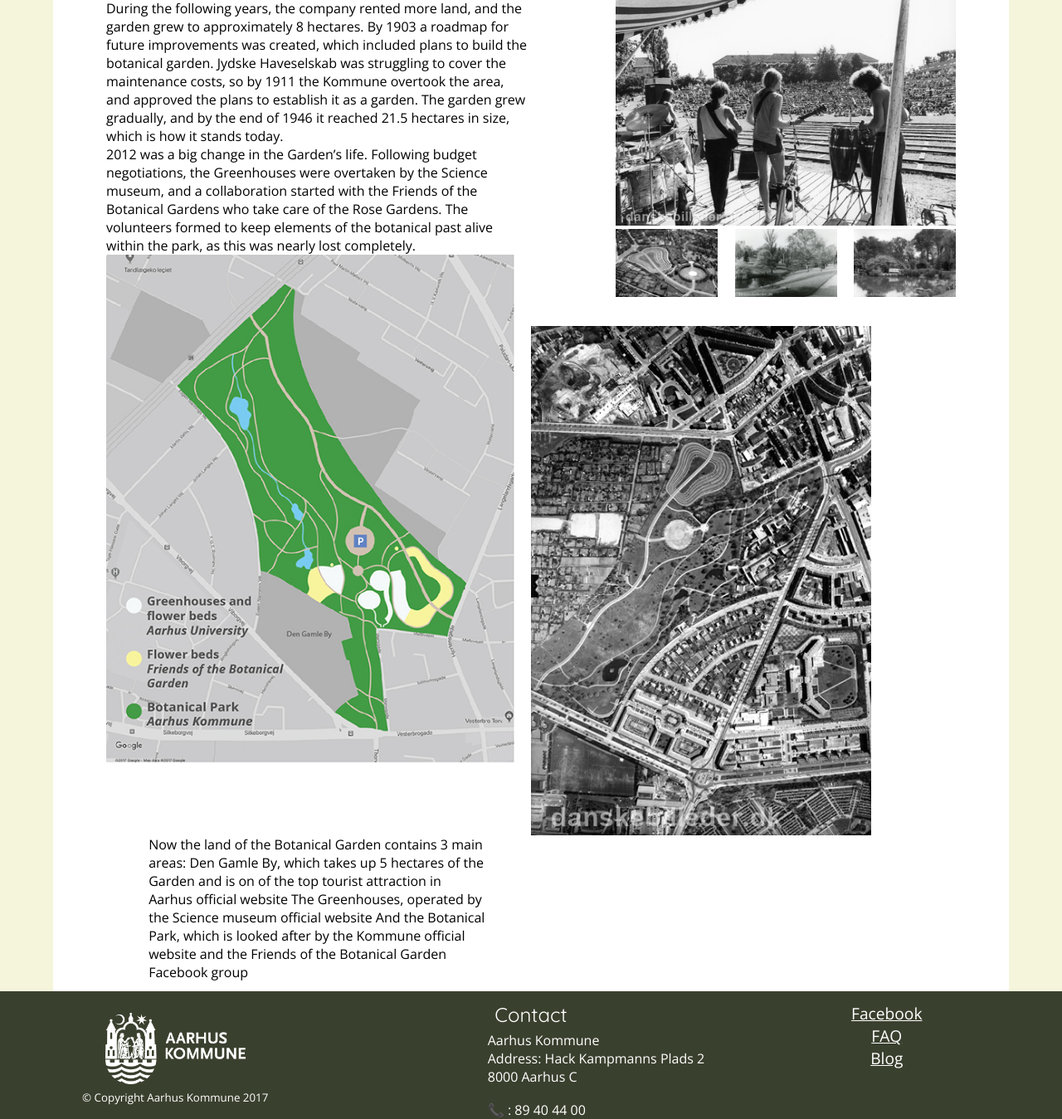
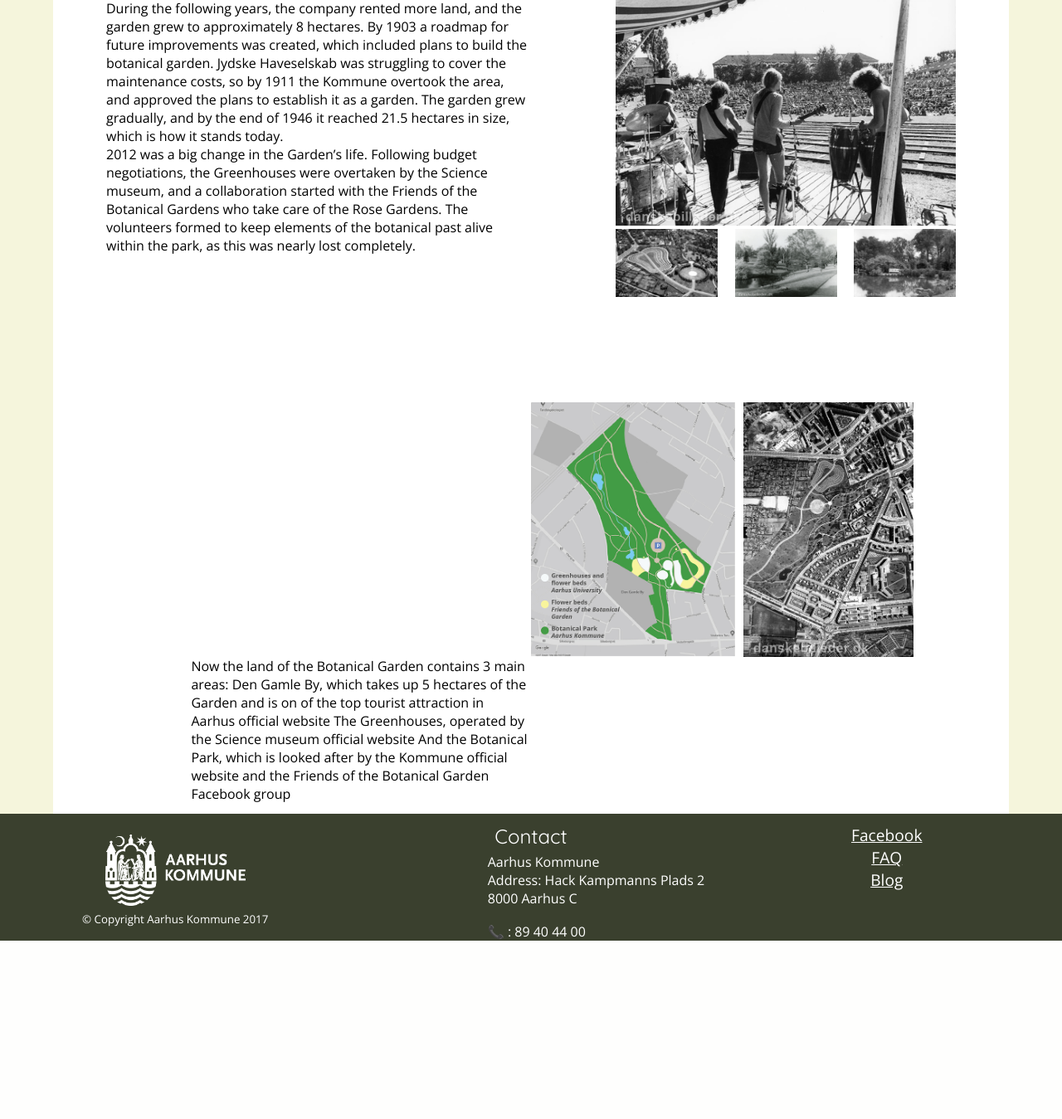
Before and after one commit to 2semesterZ2/examGrp1, a PHP site: page /history.php in a window 1280 px wide. Shown: the part 484-1833 px from the top of the page at 83% size. After the commit the page ends 1618 px from the top, so only its background shows below. Run offline with PHP 8.4, Linux system fonts and the light colour scheme.

Commit message:
changes in style

```diff
--- a/css/style.css
+++ b/css/style.css
@@ -261,10 +261,10 @@ div.historyTextLeft {
 /*ideParagraph {
 	float: left;
 }*/
-<<<<<<< HEAD
+
 div.maps {
     float: left;
-    width: 55%;
+    width: 50%;
     padding: 9% 0 0 0;
 }
 div.newMap img {
@@ -279,14 +279,15 @@ div.oldMap img {
 div.textRight {
     width: 40%;
     float: left;
-    padding: 0 0 0 5%;
+    padding: 0 0 0 10%;
 }
 div.textLeft {
 	float: left;
 	width: 50%;
+	padding: 0 0 9% 0;
 }
 
-=======
+
 
 
 /*Location subpage */
@@ -319,4 +320,3 @@ div.textLeft {
     padding: 0 10% 0 10%;
     width: 80%;
 }
->>>>>>> 57b7a3af00d04739efcb0fd09950f6fa52218dc3
```
